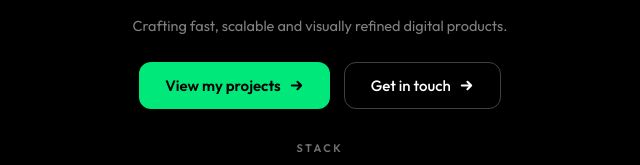
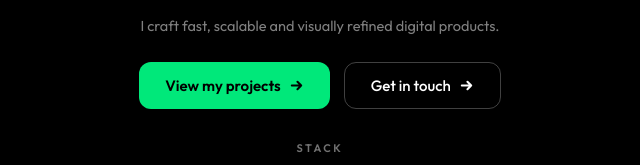
Before and after one commit to zeke-codes/portfolio-website, a plain HTML site: page index.html in a window 1280 px wide. Shown: the part 366-531 px from the top of the page, 320-960 px from the left. Drawn offline with Linux system fonts and the light colour scheme.

Commit message:
modified desc

```diff
--- a/index.html
+++ b/index.html
@@ -36,7 +36,7 @@
       </h1>
 
       <p class="hero-desc">
-        Crafting fast, scalable and visually refined digital products.
+        I craft fast, scalable and visually refined digital products.
       </p>
 
       <div class="hero-ctas">
```
